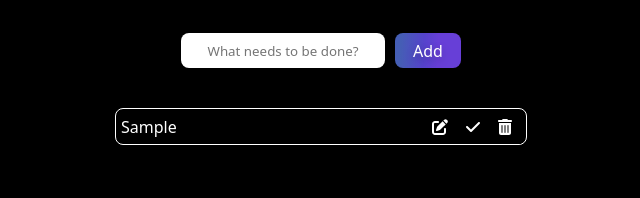
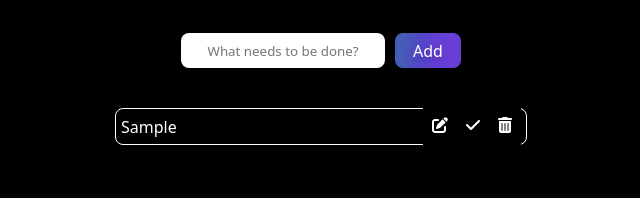
Before and after one commit to Lifguson/todo-list, a React (Create React App) app: page / in a window 1280 px wide. Both pictures are taken after typing "Sample" into the empty fields and a click on the button "Add". Shown: the top 198 px of the page, without its empty margins (319-959 px from the left). Built offline with nearby package versions, Linux system fonts and the light colour scheme.

Commit message:
added animations to the buttons

```diff
--- a/src/AddTask.js
+++ b/src/AddTask.js
@@ -1,3 +1,5 @@
+import { motion } from "framer-motion";
+
 const AddTask = ({ handleSubmit, text, setText, error }) => {
 
 
@@ -13,9 +15,12 @@ const AddTask = ({ handleSubmit, text, setText, error }) => {
           onChange={(e) => setText(e.target.value)}
         />
 
-        <button className="add-button" >
+        <motion.button className="add-button"
+          style={{ backgroundColor: "transparent" }}
+          whileHover={{ scale: 1.1 }}
+        >
           Add
-        </button>
+        </motion.button>
         <p
           style={{
             display: !error ? "none" : "",
--- a/src/Task.js
+++ b/src/Task.js
@@ -1,33 +1,50 @@
 import { FontAwesomeIcon } from "@fortawesome/react-fontawesome";
 import { faCheck, faEdit, faTrashCan } from "@fortawesome/free-solid-svg-icons";
+import { motion } from "framer-motion";
 
-const Task = ({ task, taskList, setTaskList, setText, text, enterEditMode, isEditing }) => {
-
+const Task = ({
+  task,
+  taskList,
+  setTaskList,
+  setText,
+  text,
+  enterEditMode,
+  isEditing,
+}) => {
   const handleDelete = (id) => {
     setTaskList(taskList.filter((task) => task.id !== id));
   };
 
   const handleComplete = (id) => {
-        setTaskList(taskList.map((task) => {
+    setTaskList(
+      taskList.map((task) => {
         if (task.id === id) {
           return { ...task, complete: !task.complete };
         } else {
           return task;
         }
-        }))
+      })
+    );
   };
 
   const borderColors = {
-      complete:"green",
-      editing: "orange"
-    }
+    complete: "green",
+    editing: "orange",
+  };
 
   return (
     <div
       className="task"
-      style={{ borderColor: task.complete ? "green" : "white", color: task.complete ? "green" : "white", textDecoration: task.complete ? "line-through" : "none"  }}
+      style={{
+        borderColor: task.complete ? "green" : "white",
+        color: task.complete ? "green" : "white",
+        textDecoration: task.complete ? "line-through" : "none",
+      }}
     >
-      <li key={task.id} value={task.text} type="text"
+      <li
+        key={task.id}
+        value={task.text}
+        type="text"
         style={{ color: task.complete ? "green" : "white" }}
       >
         {task.text}
@@ -35,22 +52,37 @@ const Task = ({ task, taskList, setTaskList, setText, text, enterEditMode, isEdi
       </li>
 
       <div className="task-buttons">
+        <motion.div
+          style={{ backgroundColor: "transparent" }}
+          whileHover={{ scale: 1.3 }}
+        >
           <FontAwesomeIcon
             icon={faEdit}
             className="edit-button"
             onClick={() => enterEditMode(task)}
             aria-label={`Update ${task.text} Task`}
           />
+        </motion.div>
+        <motion.div
+          style={{ backgroundColor: "transparent" }}
+          whileHover={{ scale: 1.3 }}
+        >
           <FontAwesomeIcon
             icon={faCheck}
             className="complete-button"
             onClick={() => handleComplete(task.id)}
           />
+        </motion.div>
+        <motion.div
+          style={{ backgroundColor: "transparent" }}
+          whileHover={{ scale: 1.3 }}
+        >
           <FontAwesomeIcon
             icon={faTrashCan}
             className="delete-button"
             onClick={() => handleDelete(task.id)}
           />
+        </motion.div>
       </div>
     </div>
   );
```
Lines whose indentation alone changed are shown as unchanged.
